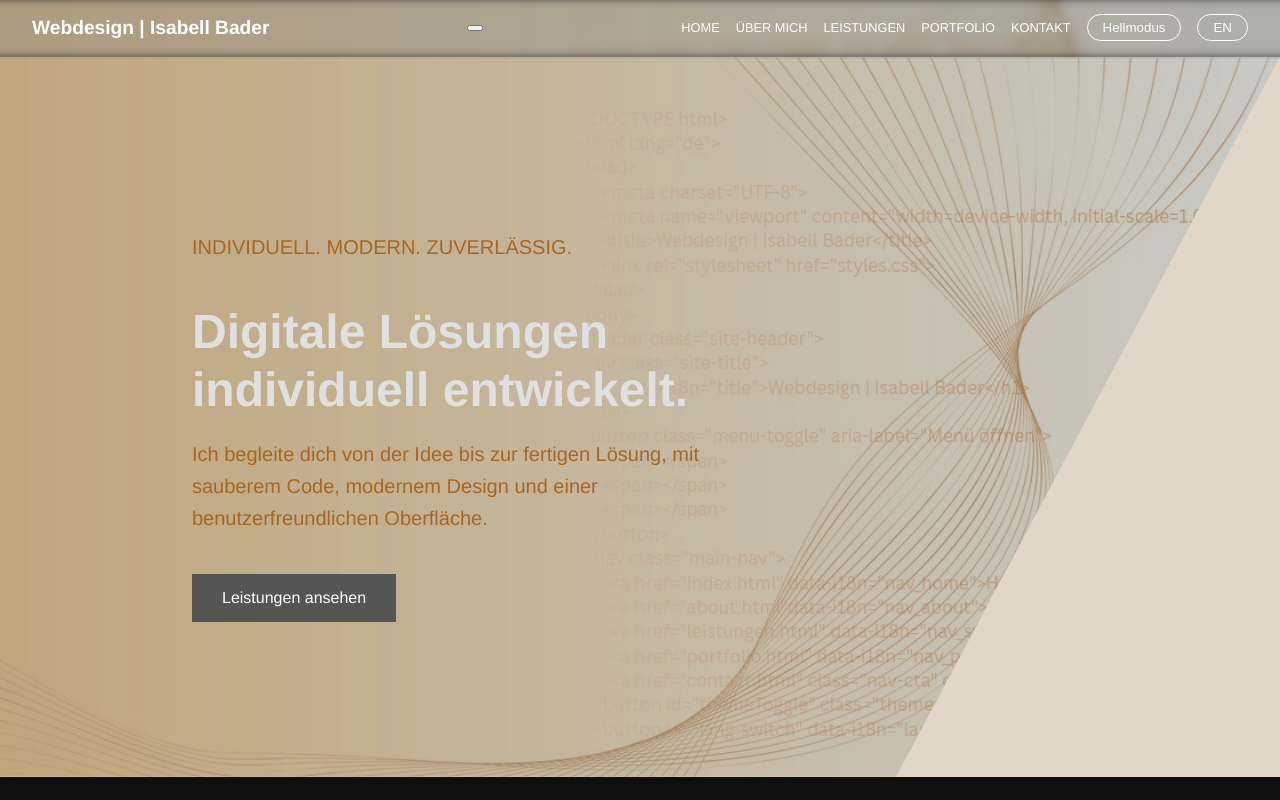
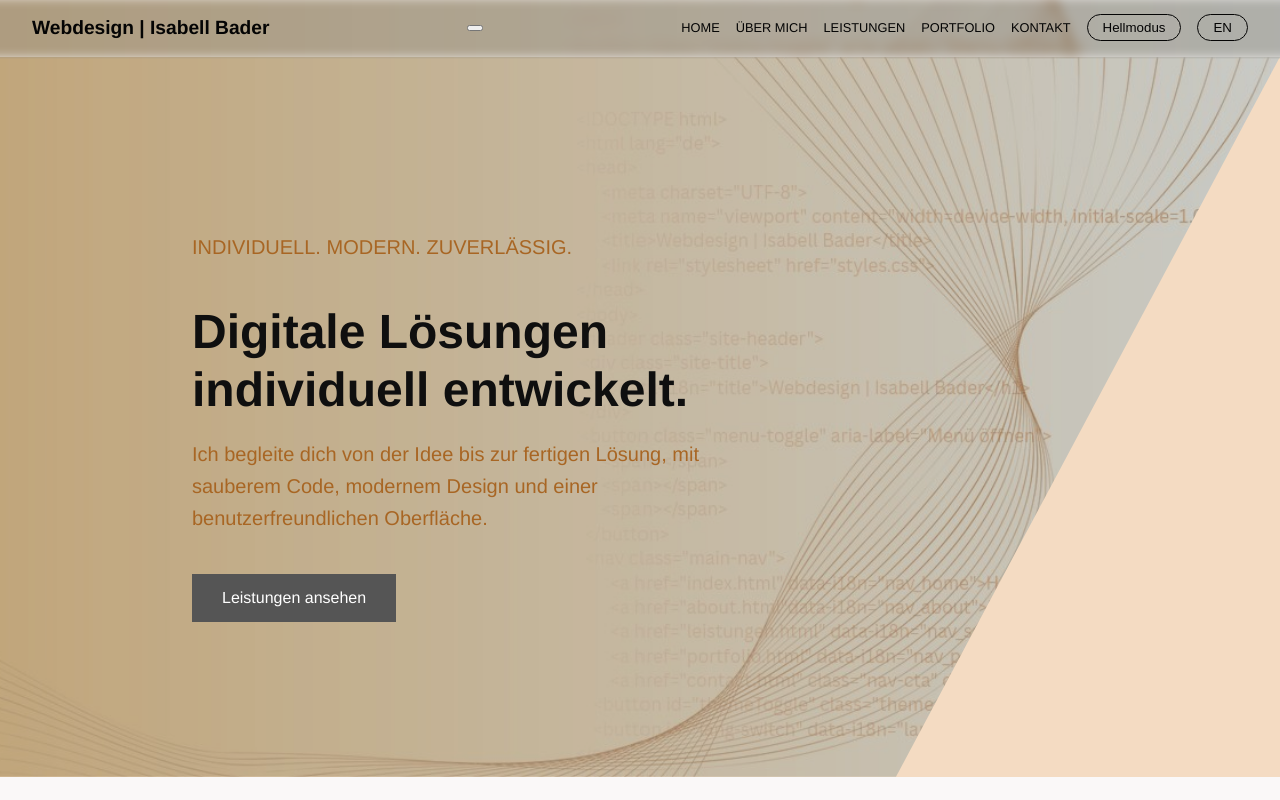
Before and after one commit to baderisabell-bit/webdesign-isabellbader, a website built with Vite: page index.html in a window 1280 px wide. Both pictures are taken after a click on the button "Dunkelmodus". Shown: the top 800 px of the page. Built offline with nearby package versions, Linux system fonts and the light colour scheme.

Commit message:
Make colors consistent across devices

```diff
--- a/styles.css
+++ b/styles.css
@@ -13,14 +13,14 @@
 }
 
 body.light-mode {
-    --bg-color: #0f0f0f;
-    --panel-color: #e2d6c9;
-    --text-color: #e0e0e0;
-    --text-color-p: #888;
-    --header-text: #ffffff;
-    --titel-color: #111010;
+    --bg-color: #faf8f8;
+    --panel-color: #f4dbc2;
+    --text-color: #0f0f0f;
+    --text-color-p: #555;
+    --header-text: #040404;
+    --titel-color: #060606;
     --footer-bg: #222;
-    --btn-color: #f8f3f3;
+    --btn-color: #f4d6b7;
 }
 
 body {
@@ -30,8 +30,14 @@ body {
     overflow-x: hidden;
     background-color: var(--bg-color);
     color: var(--text-color);
+    color-scheme: light;
     font-family: 'Helvetica Neue', Arial, sans-serif;
     transition: background-color 0.3s, color 0.3s;
+}
+
+a,
+a:visited {
+    color: inherit;
 }
 
 /* =========================================================
```
